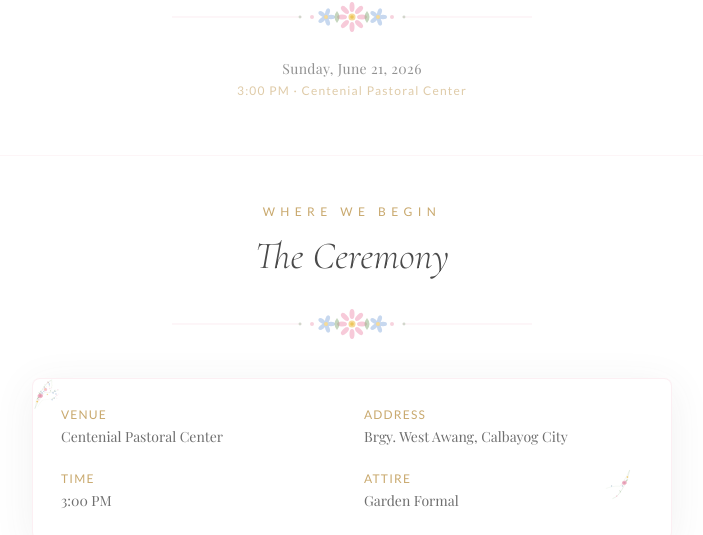
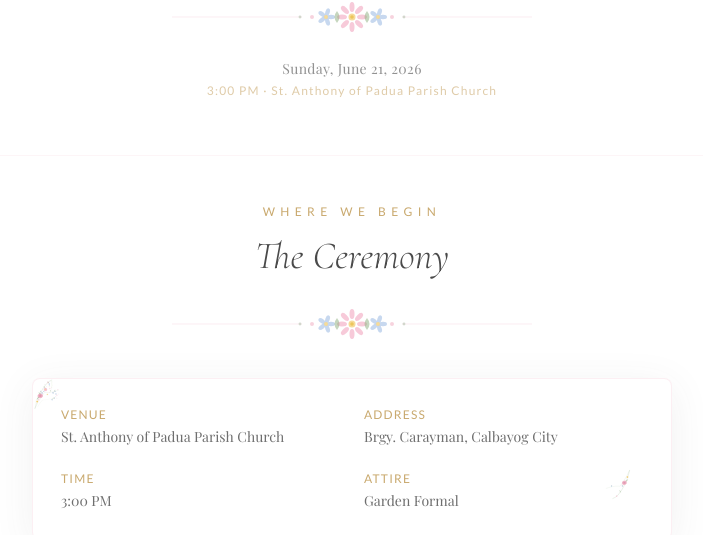
Before and after one commit to obrinojosephrenor-dotcom/wedding-frontend, a React (Vite) app: page /details in a window 1280 px wide. Shown: the part 729-1264 px from the top of the page, without its empty margins (288-991 px from the left). Built offline with nearby package versions, Linux system fonts and the light colour scheme; a web font is replaced by a local one.

Commit message:
Fix Details page blank - add missing embedUrl variable

```diff
--- a/src/weddingConfig.js
+++ b/src/weddingConfig.js
@@ -6,8 +6,8 @@ export const WEDDING = {
   hashtag: "#NikkiAndMichael",
 
   ceremony: {
-    venue: "Centenial Pastoral Center",
-    address: "Brgy. West Awang, Calbayog City",
+    venue: "St. Anthony of Padua Parish Church",
+    address: "Brgy. Carayman, Calbayog City",
     time: "3:00 PM",
     lat: 12.053749,
     lng: 124.629308,
```
